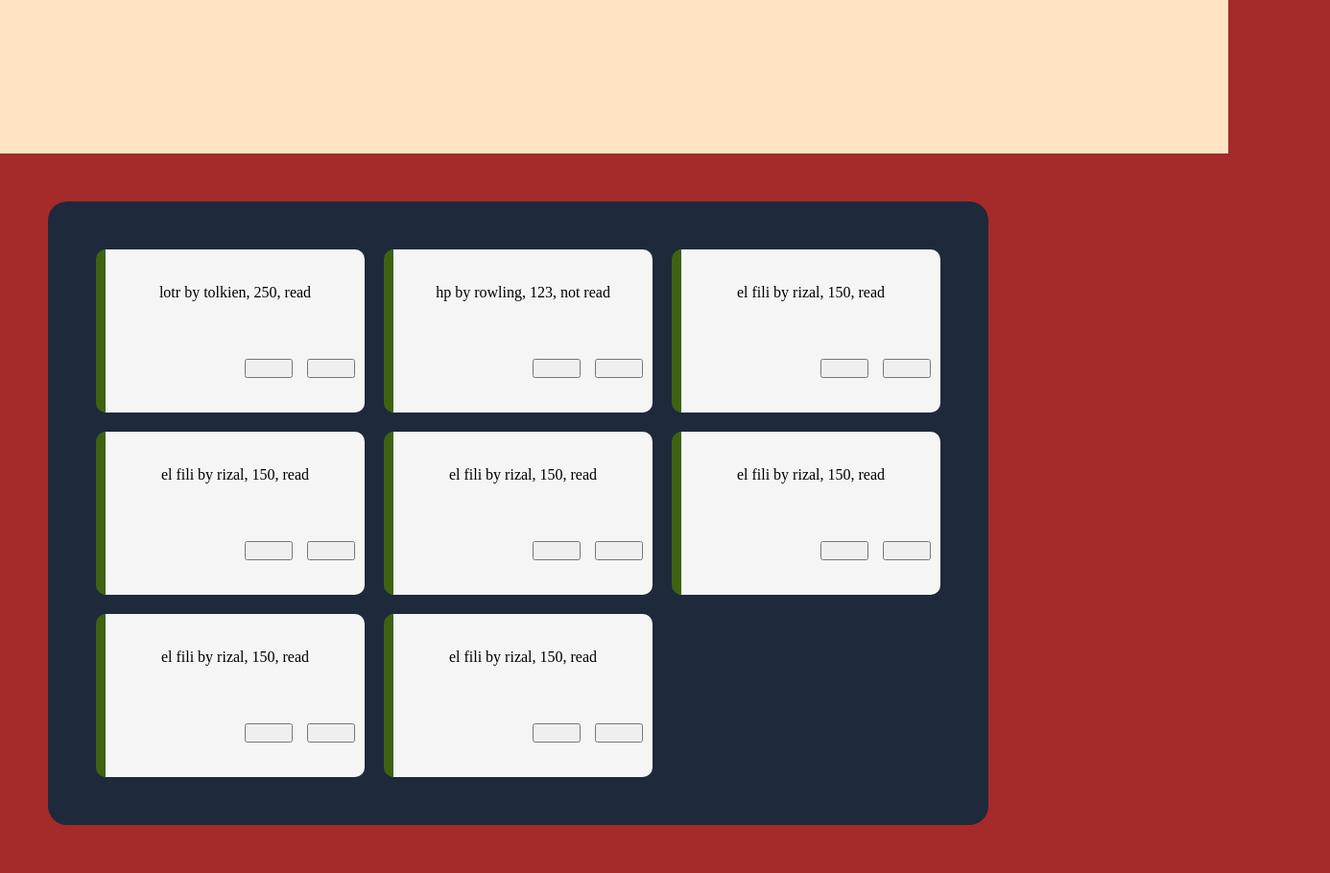
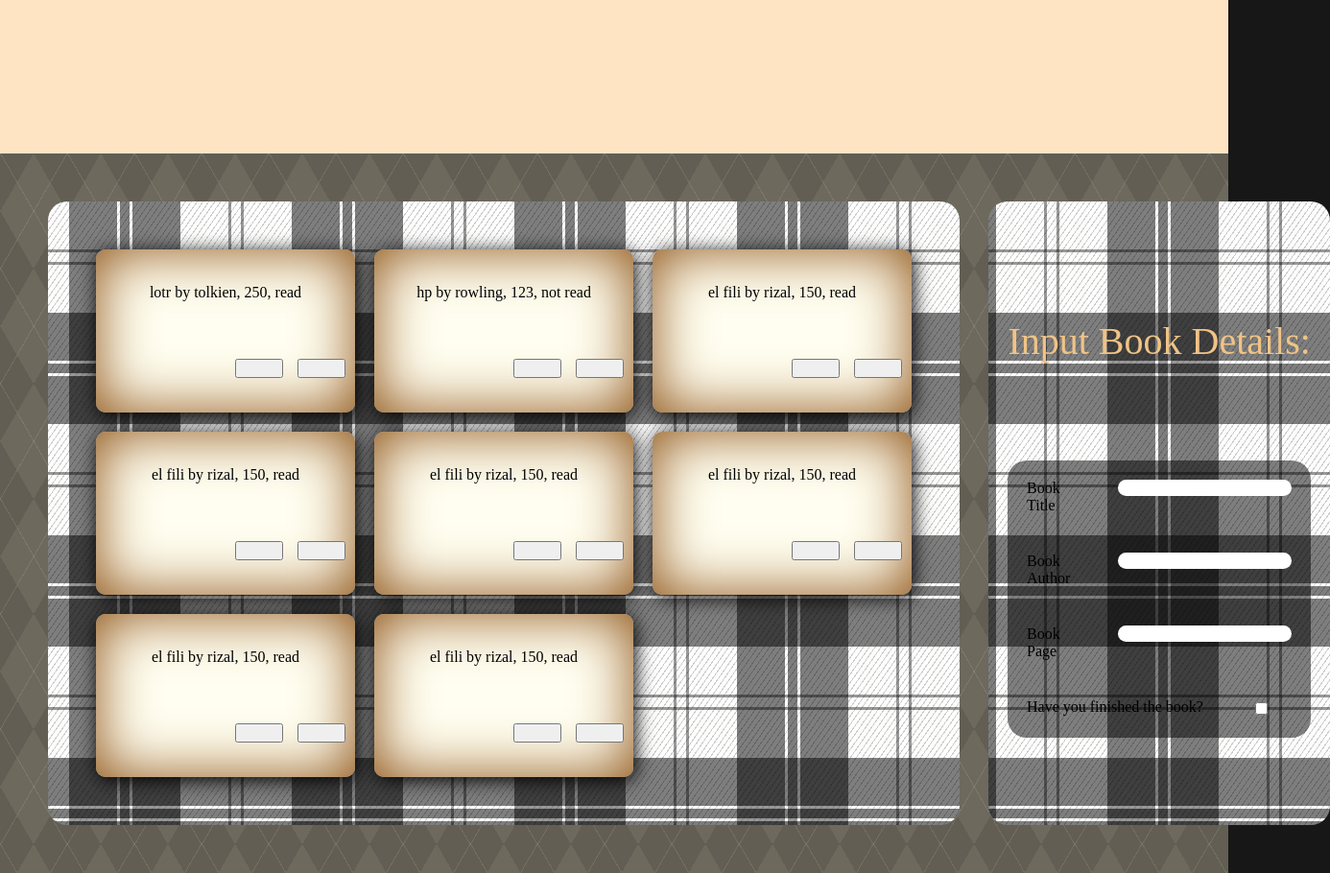
Before and after one commit to luvie23/my-library, a plain HTML site: page index.html in a window 1280 px wide. Shown: the whole page at 96% size, 1386 px wide, since content can reach past the window. Drawn offline with Linux system fonts and the light colour scheme.

Commit message:
playing around different backgrounds

```diff
--- a/index.html
+++ b/index.html
@@ -1,5 +1,12 @@
 <!DOCTYPE html>
+
+<!--
+    argyle pattern from - https://projects.verou.me/css3patterns/#argyle
+
+-->
 <html lang="en">
+
+
 <head>
     <meta charset="UTF-8">
     <link rel="stylesheet" href="styles.css">
@@ -18,7 +25,27 @@
 
     </div>
     <div id="sidebar">
-
+        <div id="sidebar-info">
+            <span>Input Book Details:</span>
+        </div>
+        <form>
+            <div class="form">
+                <label for="book-title">Book Title</label>
+                <input type="text" id="book-title">
+            </div>
+            <div class="form">
+                <label for="book-author">Book Author</label>
+                <input type="text" id="book-author">
+            </div>
+            <div class="form">
+                <label for="book-page">Book Page</label>
+                <input type="text" id="book-page">
+            </div>
+            <div class="form">
+                <label for="book-read">Have you finished the book?</label>
+                <input type="checkbox" id="book-read">
+            </div>
+        </form>
     </div>
   </section>
 </div>
--- a/styles.css
+++ b/styles.css
@@ -1,7 +1,7 @@
 body{
     padding: 0;
     margin:  0;
-    background-color: brown;
+    background-color: #171717;
   }
 
 #header{
@@ -13,20 +13,31 @@ body{
     display: grid;
     grid-template-columns: 3fr 1fr;
     padding: 50px;
+    background-color: #6d695c;
+    background-image:
+    repeating-linear-gradient(120deg, rgba(255,255,255,.1), rgba(255,255,255,.1) 1px, transparent 1px, transparent 60px),
+    repeating-linear-gradient(60deg, rgba(255,255,255,.1), rgba(255,255,255,.1) 1px, transparent 1px, transparent 60px),
+    linear-gradient(60deg, rgba(0,0,0,.1) 25%, transparent 25%, transparent 75%, rgba(0,0,0,.1) 75%, rgba(0,0,0,.1)),
+    linear-gradient(120deg, rgba(0,0,0,.1) 25%, transparent 25%, transparent 75%, rgba(0,0,0,.1) 75%, rgba(0,0,0,.1));
+    background-size: 70px 120px;
+    gap: 30px;
 }
 
 #shelf{
     display: grid;
     grid-template-columns: repeat(3,1fr);
     border-radius: 20px;
-    background-color: #1e293b;
+    background-color: hsla(0, 0%, 100%, 0.993);
+    background-image: repeating-linear-gradient(transparent, transparent 50px, rgba(0,0,0,.4) 50px, rgba(0,0,0,.4) 53px, transparent 53px, transparent 63px, rgba(0,0,0,.4) 63px, rgba(0,0,0,.4) 66px, transparent 66px, transparent 116px, rgba(0,0,0,.5) 116px, rgba(0,0,0,.5) 166px, rgba(255,255,255,.2) 166px, rgba(255,255,255,.2) 169px, rgba(0,0,0,.5) 169px, rgba(0,0,0,.5) 179px, rgba(255,255,255,.2) 179px, rgba(255,255,255,.2) 182px, rgba(0,0,0,.5) 182px, rgba(0,0,0,.5) 232px, transparent 232px),
+    repeating-linear-gradient(270deg, transparent, transparent 50px, rgba(0,0,0,.4) 50px, rgba(0,0,0,.4) 53px, transparent 53px, transparent 63px, rgba(0,0,0,.4) 63px, rgba(0,0,0,.4) 66px, transparent 66px, transparent 116px, rgba(0,0,0,.5) 116px, rgba(0,0,0,.5) 166px, rgba(255,255,255,.2) 166px, rgba(255,255,255,.2) 169px, rgba(0,0,0,.5) 169px, rgba(0,0,0,.5) 179px, rgba(255,255,255,.2) 179px, rgba(255,255,255,.2) 182px, rgba(0,0,0,.5) 182px, rgba(0,0,0,.5) 232px, transparent 232px),
+    repeating-linear-gradient(125deg, transparent, transparent 2px, rgba(0,0,0,.2) 2px, rgba(0,0,0,.2) 3px, transparent 3px, transparent 5px, rgba(0,0,0,.2) 5px);
     gap: 20px;
     padding: 50px;
 }
 
 
 .cards {
-    border-left:   10px solid #3f6212;
+
     border-radius: 10px;
     display: flex;
     flex-direction: column;
@@ -35,8 +46,18 @@ body{
     gap: 30px;
     width: 250px;
     height: 150px;
-    background-color: #f5f5f5;
+    box-shadow: 2px 3px 20px black, 0 0 60px #8a4d0f inset;
+    background: #fffef0;
     padding: 10px;
+
+}
+
+.cards.read{
+    border-left:   10px solid #4ade80;
+}
+
+.cards.unread{
+    border-left:   10px solid #f87171;
 }
 
 .buttons{
@@ -55,3 +76,42 @@ body{
     width:  50px;
     height: 20px;
 }
+
+#sidebar-info{
+    display: flex;
+    height: 250px;
+    align-items:    center;
+    justify-content: center;
+    font-size: 40px;
+    color: #F0C386;
+
+
+}
+
+#sidebar{
+
+    padding: 20px;
+    border-radius: 20px;
+    background-color: hsla(0, 0%, 100%, 0.993);
+    background-image: repeating-linear-gradient(transparent, transparent 50px, rgba(0,0,0,.4) 50px, rgba(0,0,0,.4) 53px, transparent 53px, transparent 63px, rgba(0,0,0,.4) 63px, rgba(0,0,0,.4) 66px, transparent 66px, transparent 116px, rgba(0,0,0,.5) 116px, rgba(0,0,0,.5) 166px, rgba(255,255,255,.2) 166px, rgba(255,255,255,.2) 169px, rgba(0,0,0,.5) 169px, rgba(0,0,0,.5) 179px, rgba(255,255,255,.2) 179px, rgba(255,255,255,.2) 182px, rgba(0,0,0,.5) 182px, rgba(0,0,0,.5) 232px, transparent 232px),
+    repeating-linear-gradient(270deg, transparent, transparent 50px, rgba(0,0,0,.4) 50px, rgba(0,0,0,.4) 53px, transparent 53px, transparent 63px, rgba(0,0,0,.4) 63px, rgba(0,0,0,.4) 66px, transparent 66px, transparent 116px, rgba(0,0,0,.5) 116px, rgba(0,0,0,.5) 166px, rgba(255,255,255,.2) 166px, rgba(255,255,255,.2) 169px, rgba(0,0,0,.5) 169px, rgba(0,0,0,.5) 179px, rgba(255,255,255,.2) 179px, rgba(255,255,255,.2) 182px, rgba(0,0,0,.5) 182px, rgba(0,0,0,.5) 232px, transparent 232px),
+    repeating-linear-gradient(125deg, transparent, transparent 2px, rgba(0,0,0,.2) 2px, rgba(0,0,0,.2) 3px, transparent 3px, transparent 5px, rgba(0,0,0,.2) 5px);
+}
+
+form{
+    background-color: rgba(0,0,0,.5);
+    border-radius: 20px;
+}
+
+.form{
+    display: flex;
+    padding: 20px;
+    gap: 50px;
+
+}
+
+input{
+    height: 15px;
+    border-radius: 20px;
+    border: 0;
+}
```
